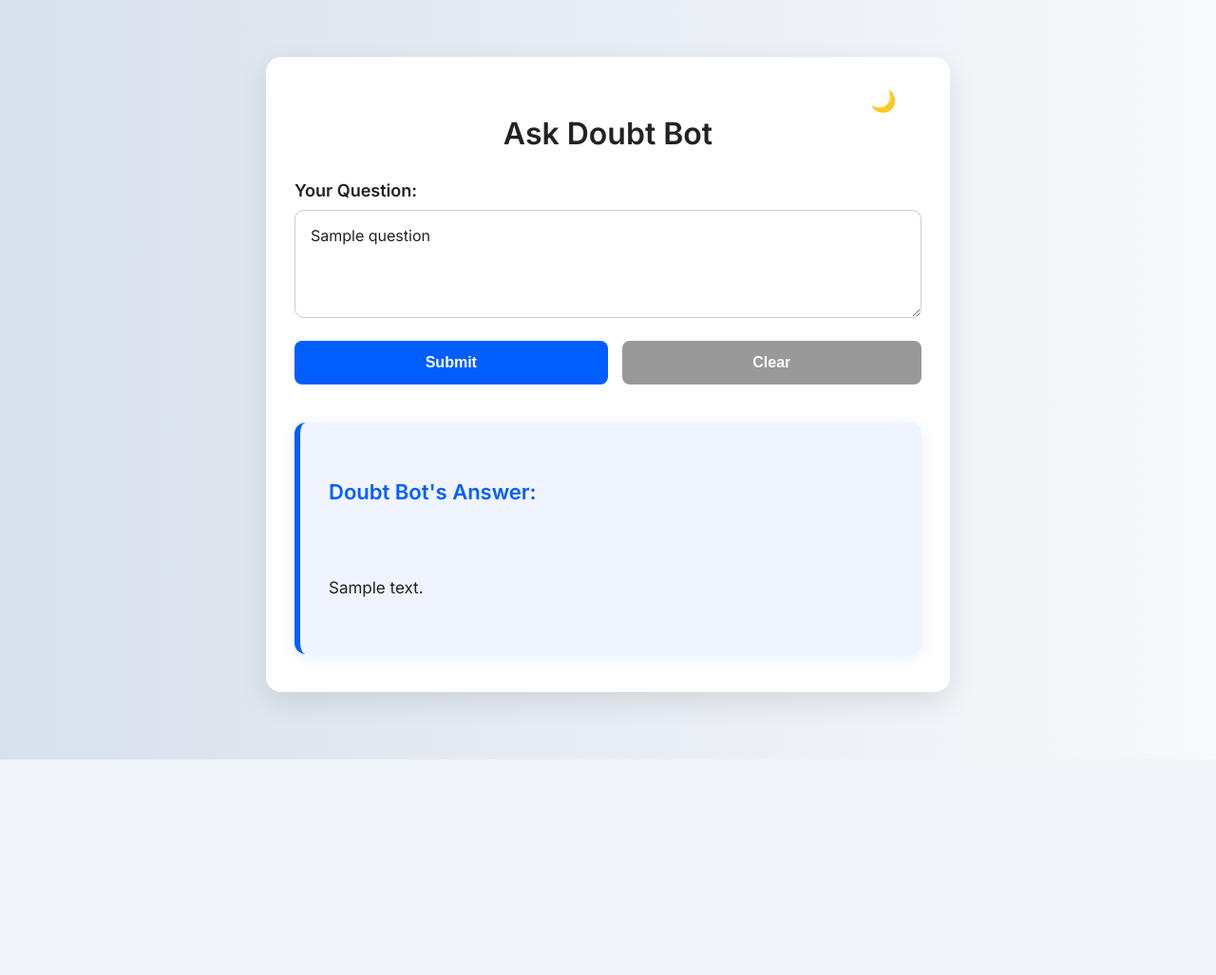
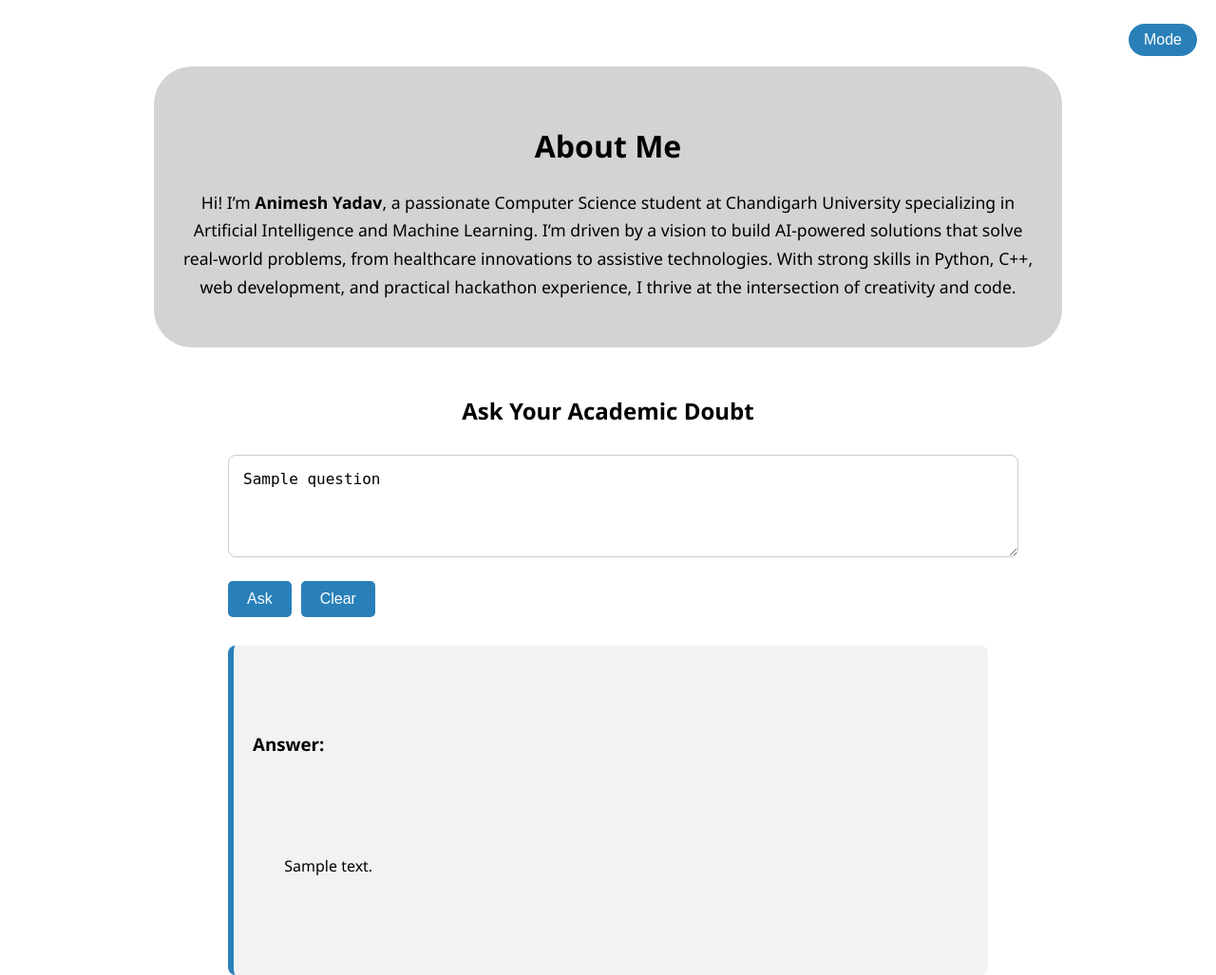
Before and after one commit to thisisanimesh01/Doubt_BOT, a Django app: template doubts/templates/doubts/home.html in a window 1280 px wide. Shown: the whole page at 95% size. Before the commit the page ends 800 px from the top, so only its background shows below. Run offline with Django 5.2, Linux system fonts and the light colour scheme; the template is opened without the code that fills it: most values are stand-ins (such as "Sample title", 1, 10 or a date in 2020).

Commit message:
Update home.html

```diff
--- a/doubts/templates/doubts/home.html
+++ b/doubts/templates/doubts/home.html
@@ -1,347 +1,243 @@
 <!DOCTYPE html>
-<html lang="en" >
+<html lang="en">
 <head>
   <meta charset="UTF-8" />
-  <title>Doubt Bot</title>
-  <link href="https://fonts.googleapis.com/css2?family=Inter:wght@400;600&display=swap" rel="stylesheet" />
+  <title>Doubt Resolution Bot</title>
+  <meta name="viewport" content="width=device-width, initial-scale=1.0" />
   <style>
-    /* Reset and base */
-    *, *::before, *::after {
-      box-sizing: border-box;
+    :root {
+      --bg: #ffffff;
+      --text: #000000;
+      --box-bg: #d3d3d3;
+      --answer-bg: #f2f2f2;
+      --button-bg: #2980b9;
+      --button-hover: #1c6ea4;
+      --highlight: #f1c40f;
     }
+
+    body.dark {
+      --bg: #121212;
+      --text: #f5f5f5;
+      --box-bg: #2c2c2c;
+      --answer-bg: #1f1f1f;
+      --button-bg: #3a8ddc;
+      --button-hover: #296fa8;
+      --highlight: #f1c40f;
+    }
+
     body {
       margin: 0;
-      font-family: 'Inter', sans-serif;
-      background: linear-gradient(to right, #d7e1ec, #f8f9fb);
+      padding: 0;
+      font-family: 'Segoe UI', sans-serif;
+      background-color: var(--bg);
+      color: var(--text);
+      display: flex;
+      flex-direction: column;
+      align-items: center;
       min-height: 100vh;
-      display: flex;
-      justify-content: center;
-      align-items: flex-start;
-      padding: 60px 20px;
-      transition: background-color 0.3s ease;
-      color: #222;
     }
 
-    /* Dark mode base */
-    [data-theme="dark"] body {
-      background: linear-gradient(to right, #1e1e2f, #2a2a40);
-      color: #ddd;
+    .toggle-mode {
+      position: absolute;
+      top: 15px;
+      right: 20px;
+      background: var(--button-bg);
+      color: white;
+      border: none;
+      padding: 8px 16px;
+      border-radius: 20px;
+      cursor: pointer;
     }
 
-    .container {
-      background: #fff;
-      max-width: 720px;
-      width: 100%;
-      padding: 40px 30px;
-      border-radius: 16px;
-      box-shadow: 0 10px 30px rgba(0,0,0,0.1);
-      animation: fadeIn 0.6s ease-in-out;
-      position: relative;
-      transition: background-color 0.3s ease, color 0.3s ease;
-    }
-    [data-theme="dark"] .container {
-      background: #2e2e42;
-      box-shadow: 0 10px 30px rgba(0,0,0,0.7);
-      color: #ddd;
+    .about-box {
+      background-color: var(--box-bg);
+      width: 70%;
+      margin-top: 70px;
+      border-radius: 40px;
+      padding: 30px;
+      font-size: 1.1rem;
+      font-weight: 500;
+      text-align: center;
+      line-height: 1.7;
     }
 
-    @keyframes fadeIn {
-      from { opacity: 0; transform: translateY(20px);}
-      to { opacity: 1; transform: translateY(0);}
+    .about-box h2 {
+      font-size: 2rem;
+      margin-bottom: 15px;
     }
 
-    h1 {
-      text-align: center;
-      font-size: 32px;
-      margin-bottom: 30px;
-      font-weight: 700;
-      color: inherit;
-    }
-
-    label {
-      font-weight: 600;
-      font-size: 18px;
-      display: block;
-      margin-bottom: 10px;
-      color: inherit;
+    .bot-container {
+      width: 80%;
+      max-width: 800px;
+      margin-top: 30px;
     }
 
     textarea {
       width: 100%;
-      padding: 16px;
+      padding: 15px;
       font-size: 16px;
-      border-radius: 10px;
-      border: 1.8px solid #ccc;
+      margin-top: 10px;
+      border-radius: 8px;
+      border: 1px solid #ccc;
       resize: vertical;
-      transition: border-color 0.3s ease, box-shadow 0.3s ease;
-      font-family: inherit;
-      min-height: 100px;
-      color: #222;
-      background-color: #fff;
-    }
-    textarea:focus {
-      border-color: #005eff;
-      box-shadow: 0 0 0 4px rgba(0,94,255,0.25);
-      outline: none;
-      background-color: #fff;
-      color: #222;
-    }
-    [data-theme="dark"] textarea {
-      background-color: #3b3b55;
-      border-color: #555;
-      color: #eee;
-    }
-    [data-theme="dark"] textarea:focus {
-      border-color: #3399ff;
-      box-shadow: 0 0 0 4px rgba(51,153,255,0.35);
-      background-color: #434365;
-      color: #eee;
+      background: var(--bg);
+      color: var(--text);
     }
 
-    .buttons {
-      margin-top: 20px;
-      display: flex;
-      gap: 15px;
-      justify-content: flex-end;
-      flex-wrap: wrap;
-    }
     button {
-      flex: 1 1 auto;
-      min-width: 100px;
-      padding: 14px 30px;
+      margin-top: 10px;
+      padding: 10px 20px;
       font-size: 16px;
-      font-weight: 600;
       border: none;
-      border-radius: 8px;
+      background-color: var(--button-bg);
+      color: white;
+      border-radius: 5px;
       cursor: pointer;
-      transition: background-color 0.3s ease;
-      user-select: none;
-      color: white;
-    }
-    button:disabled {
-      cursor: not-allowed;
-      opacity: 0.6;
     }
 
-    #submitButton {
-      background-color: #005eff;
-    }
-    #submitButton:hover:not(:disabled) {
-      background-color: #0041cc;
+    button:hover {
+      background-color: var(--button-hover);
     }
 
-    #clearButton {
-      background-color: #999;
-    }
-    #clearButton:hover:not(:disabled) {
-      background-color: #666;
+    .btn-group {
+      display: flex;
+      gap: 10px;
+      margin-top: 10px;
     }
 
-    /* Spinner */
-    .spinner {
-      margin: 30px auto 0;
-      width: 48px;
-      height: 48px;
-      border: 6px solid #ccc;
-      border-top: 6px solid #005eff;
-      border-radius: 50%;
-      animation: spin 1s linear infinite;
-      display: none;
-    }
-    @keyframes spin {
-      to { transform: rotate(360deg); }
+    .answer-box {
+      margin-top: 30px;
+      background-color: var(--answer-bg);
+      border-left: 6px solid var(--button-bg);
+      padding: 20px;
+      white-space: pre-wrap;
+      line-height: 1.6;
+      border-radius: 8px;
     }
 
-    /* Answer box styling */
-    #answerBox {
-      margin-top: 40px;
-      padding: 28px 30px;
-      background-color: #f0f4ff;
-      border-left: 6px solid #005eff;
-      border-radius: 12px;
-      font-size: 17px;
-      color: #222;
-      line-height: 1.6;
-      animation: fadeIn 0.5s ease-in-out;
-      box-shadow: 0 3px 15px rgba(0, 94, 255, 0.1);
-      white-space: pre-line;
-    }
-    #answerBox h2 {
-      margin-top: 0;
-      margin-bottom: 16px;
-      font-size: 22px;
-      font-weight: 700;
-      color: #005eff;
-      user-select: none;
-    }
-    #answerBox p {
-      margin-bottom: 12px;
-    }
-    #answerBox strong, #answerBox b {
-      color: #0041cc;
-      font-weight: 600;
-    }
-    #answerBox ul {
-      padding-left: 20px;
-      margin: 12px 0 12px 0;
-    }
-    #answerBox li {
-      margin-bottom: 8px;
-    }
-    #answerBox em {
-      font-style: italic;
-      color: #555;
+    .markdown-body {
+      font-family: 'Segoe UI', sans-serif;
+      font-size: 16px;
+      line-height: 1.8;
+      color: var(--text);
     }
 
-    /* Dark mode answer box */
-    [data-theme="dark"] #answerBox {
-      background-color: #383b55;
-      color: #ddd;
-      border-left-color: #3399ff;
-      box-shadow: 0 3px 15px rgba(51, 153, 255, 0.3);
-    }
-    [data-theme="dark"] #answerBox h2 {
-      color: #66aaff;
-    }
-    [data-theme="dark"] #answerBox strong, [data-theme="dark"] #answerBox b {
-      color: #99bbff;
-    }
-    [data-theme="dark"] #answerBox em {
-      color: #bbb;
+    .markdown-body h1,
+    .markdown-body h2,
+    .markdown-body h3 {
+      margin-top: 1em;
+      font-weight: bold;
     }
 
-    /* Dark mode toggle button */
-    #toggleThemeBtn {
-      position: absolute;
-      top: 20px;
-      right: 20px;
-      background-color: transparent;
-      border: none;
-      font-size: 22px;
-      cursor: pointer;
-      color: #005eff;
-      user-select: none;
-      transition: color 0.3s ease;
-    }
-    #toggleThemeBtn:hover {
-      color: #0041cc;
-    }
-    [data-theme="dark"] #toggleThemeBtn {
-      color: #99bbff;
-    }
-    [data-theme="dark"] #toggleThemeBtn:hover {
-      color: #66aaff;
+    .markdown-body p {
+      margin: 0.5em 0;
     }
 
-    /* Responsive */
-    @media (max-width: 480px) {
-      .container {
-        padding: 30px 20px;
-      }
-      button {
-        min-width: 48%;
-      }
+    .markdown-body ul {
+      padding-left: 20px;
+      list-style-type: disc;
+    }
+
+    .markdown-body ol {
+      padding-left: 20px;
+      list-style-type: decimal;
+    }
+
+    .markdown-body code {
+      background-color: #eee;
+      padding: 2px 5px;
+      border-radius: 4px;
+      font-family: monospace;
+    }
+
+    .markdown-body pre {
+      background-color: #222;
+      color: #f8f8f2;
+      padding: 10px;
+      border-radius: 5px;
+      overflow-x: auto;
+    }
+
+    .markdown-body table {
+      width: 100%;
+      border-collapse: collapse;
+      margin: 1em 0;
+    }
+
+    .markdown-body table, th, td {
+      border: 1px solid #ccc;
+    }
+
+    .markdown-body th, .markdown-body td {
+      padding: 10px;
+      text-align: left;
+    }
+
+    .markdown-body blockquote {
+      margin: 1em 0;
+      padding: 0.5em 1em;
+      background-color: #f9f9f9;
+      border-left: 5px solid var(--button-bg);
+    }
+
+    .search-box {
+      background-color: var(--box-bg);
+      width: 80%;
+      max-width: 800px;
+      height: 60px;
+      margin: 40px 0;
+      border-radius: 50px;
+      display: flex;
+      align-items: center;
+      justify-content: center;
+      font-size: 1.4rem;
+      font-weight: bold;
     }
   </style>
 </head>
 <body>
-  <div class="container" id="container">
-    <button id="toggleThemeBtn" aria-label="Toggle dark mode" title="Toggle dark mode">🌙</button>
 
-    <h1>Ask Doubt Bot</h1>
+  <button class="toggle-mode" onclick="toggleMode()">Mode</button>
 
-    <form method="POST" onsubmit="handleSubmit(event)">
-      <!-- CSRF token placeholder -->
+  <!-- About Section -->
+  <div class="about-box">
+    <h2>About Me</h2>
+    <p>
+      Hi! I’m <strong>Animesh Yadav</strong>, a passionate Computer Science student at Chandigarh University specializing in Artificial Intelligence and Machine Learning. I’m driven by a vision to build AI-powered solutions that solve real-world problems, from healthcare innovations to assistive technologies. With strong skills in Python, C++, web development, and practical hackathon experience, I thrive at the intersection of creativity and code.
+    </p>
+  </div>
+
+  <!-- Doubt Bot Section -->
+  <div class="bot-container">
+    <h2 style="text-align:center;">Ask Your Academic Doubt</h2>
+    <form method="post">
       {% csrf_token %}
-
-      <label for="question">Your Question:</label>
-      <textarea
-        id="question"
-        name="question"
-        rows="4"
-        placeholder="Type your doubt here..."
-        aria-describedby="questionHelp"
-        required
-      >{{ question }}</textarea>
-
-      <div class="buttons">
-        <button type="submit" id="submitButton">Submit</button>
-        <button type="button" id="clearButton">Clear</button>
+      <textarea name="question" id="questionBox" rows="4" placeholder="Enter your question here...">{{ question }}</textarea><br>
+      <div class="btn-group">
+        <button type="submit">Ask</button>
+        <button type="button" onclick="clearText()">Clear</button>
       </div>
     </form>
 
-    <!-- Spinner -->
-    <div class="spinner" id="loadingSpinner" role="status" aria-live="polite" aria-label="Loading"></div>
-
-    <!-- Answer -->
     {% if answer %}
-      <div id="answerBox" role="region" aria-live="polite" aria-atomic="true">
-        <h2>Doubt Bot's Answer:</h2>
-        <div>
-          {{ answer | safe }}
-        </div>
+    <div class="answer-box">
+      <h3>Answer:</h3>
+      <div id="formatted-answer" class="markdown-body">
+        {{ answer|safe }}
       </div>
+    </div>
     {% endif %}
   </div>
 
   <script>
-    // Theme toggle functionality
-    (function () {
-      const toggleBtn = document.getElementById('toggleThemeBtn');
-      const root = document.documentElement;
-
-      // Load saved theme from localStorage or default to light
-      const savedTheme = localStorage.getItem('doubtBotTheme') || 'light';
-      root.setAttribute('data-theme', savedTheme);
-      toggleBtn.textContent = savedTheme === 'dark' ? '☀️' : '🌙';
-
-      toggleBtn.addEventListener('click', () => {
-        const currentTheme = root.getAttribute('data-theme');
-        const newTheme = currentTheme === 'dark' ? 'light' : 'dark';
-        root.setAttribute('data-theme', newTheme);
-        localStorage.setItem('doubtBotTheme', newTheme);
-        toggleBtn.textContent = newTheme === 'dark' ? '☀️' : '🌙';
-      });
-    })();
-
-    // Handle form submission
-    function handleSubmit(event) {
-      // Show spinner and disable submit button
-      const submitBtn = document.getElementById('submitButton');
-      const spinner = document.getElementById('loadingSpinner');
-
-      submitBtn.disabled = true;
-      spinner.style.display = 'inline-block';
-
-      // Let form submit naturally to backend for processing
-      // Spinner will show until page reload or response
-
-      // Optional: if you want to do AJAX, you can implement fetch/XHR here
-
-      // No need to call event.preventDefault() if you want traditional submit
+    function clearText() {
+      document.getElementById("questionBox").value = "";
     }
 
-    // Clear button functionality
-    document.getElementById('clearButton').addEventListener('click', () => {
-      const textarea = document.getElementById('question');
-      textarea.value = '';
-      textarea.focus();
+    function toggleMode() {
+      document.body.classList.toggle("dark");
+    }
+  </script>
 
-      // Remove answer if visible
-      const answerBox = document.getElementById('answerBox');
-      if (answerBox) {
-        answerBox.innerHTML = '';
-        answerBox.style.display = 'none';
-      }
-
-      // Enable submit button
-      const submitBtn = document.getElementById('submitButton');
-      submitBtn.disabled = false;
-
-      // Hide spinner if shown
-      const spinner = document.getElementById('loadingSpinner');
-      spinner.style.display = 'none';
-    });
-  </script>
 </body>
 </html>
```
